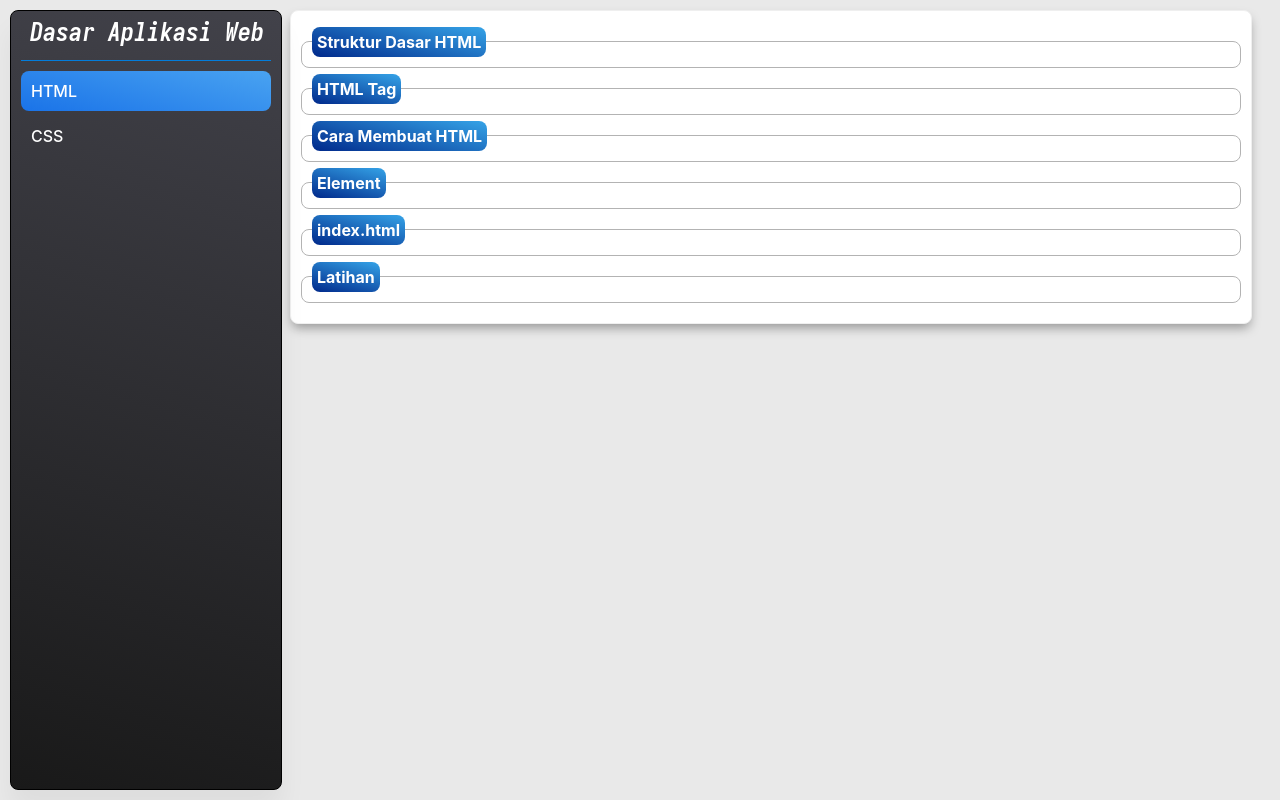
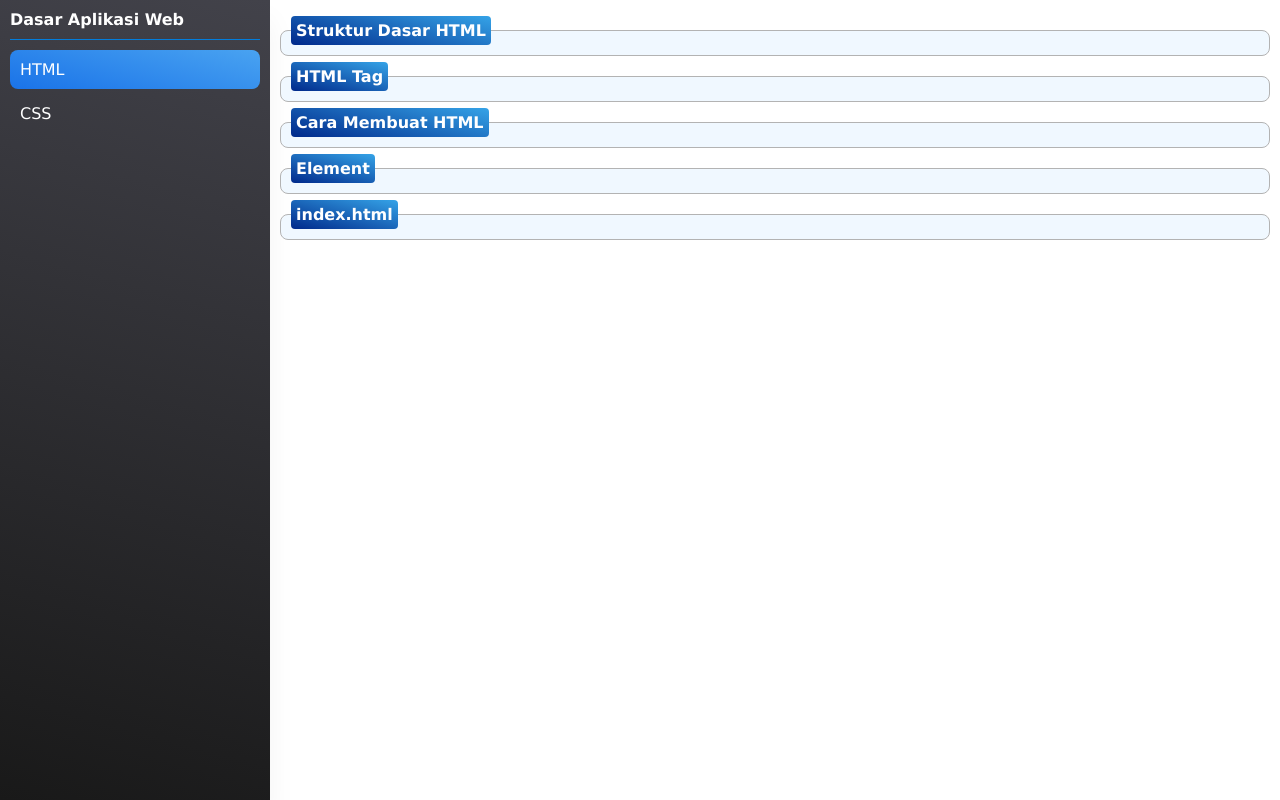
Before and after one commit to finzero/dasar-pemograman-web, a React (Vite) app: page /html in a window 1280 px wide. Built offline with nearby package versions, Linux system fonts and the light colour scheme.

Commit message:
Update Style & Layout

```diff
--- a/src/App.css
+++ b/src/App.css
@@ -1,13 +1,14 @@
 .sidebar-container {
-  min-height: calc(100vh - 42px);
+  min-height: 100vh;
   width: 250px;
-  margin: 10px;
-  padding: 10px;
-  border-radius: 8px;
-  border: 1px solid #000;
+  padding: 0 10px;
+  /* border: 1px solid #000; */
   box-shadow: rgba(0, 0, 0, 0.05) 0rem 1.25rem 1.6875rem 0rem;
   background: linear-gradient(195deg, rgb(66, 66, 74), rgb(25, 25, 25));
-  position: fixed;
+}
+
+.sidebar-content {
+  padding-top: 10px;
 }
 
 .sidebar-item {
@@ -37,11 +38,10 @@
 }
 
 .content-container {
-  padding: 10px 10px 10px 0;
-  height: 100%;
-  width: calc(100vw - 340px);
-  margin-left: 290px;
+  height: 100vh;
   font-size: 16px;
+  overflow: auto;
+  width: 100%;
 }
 
 .flex {
@@ -53,15 +53,9 @@
 }
 
 .card-content {
-  border: 1px solid #efefef;
-  border-radius: 8px;
-  box-shadow: 0px 6px 11px -2px rgba(0, 0, 0, 0.35);
-  -webkit-box-shadow: 0px 6px 11px -2px rgba(0, 0, 0, 0.35);
-  -moz-box-shadow: 0px 6px 11px -2px rgba(0, 0, 0, 0.35);
   padding: 10px;
-  background: white;
   overflow-y: auto;
-  width: 100%;
+  /* background: #23272f; */
 }
 
 .card-content .materi {
@@ -74,6 +68,7 @@
 
 .w-screen {
   width: 100vw;
+  max-width: 100%;
 }
 
 .h-screen {
@@ -121,7 +116,7 @@ pre {
   font-weight: bold;
   display: table;
   cursor: pointer;
-  border-radius: 8px;
+  border-radius: 4px;
 }
 
 .section {
@@ -130,16 +125,17 @@ pre {
   border: 1px solid #b3b3b3;
   border-radius: 8px;
   padding: 10px;
+  background: aliceblue;
 }
 
 .section > .title {
   margin-top: -25px;
 }
 
-code {
+/* code {
   background: #efefef;
   padding: 2px;
-}
+} */
 
 .mb-1 {
   margin-bottom: 0.5em;
@@ -156,3 +152,7 @@ code {
   padding-right: 4px;
   font-size: 90%;
 }
+
+.text-white {
+  color: white;
+}
--- a/src/components/layout/Sidebar.jsx
+++ b/src/components/layout/Sidebar.jsx
@@ -1,16 +1,17 @@
 import React from 'react';
 import Divider from '../Divider';
 import SidebarItem from './SidebarItem';
-import logo from '../../assets/dasar-aplikasi-web.png';
 
 const Sidebar = () => {
   return (
     <div className="sidebar-container">
-      <div className="text-center">
-        <img src={logo} alt="Logo" />
+      <div className="sidebar-content">
+        <div className="text-white">
+          <b>Dasar Aplikasi Web</b>
+        </div>
+        <Divider />
+        <SidebarItem />
       </div>
-      <Divider />
-      <SidebarItem />
     </div>
   );
 };
--- a/src/index.css
+++ b/src/index.css
@@ -12,10 +12,11 @@ a:hover {
 }
 
 body {
-  margin: 0;
-  display: flex;
+  margin: 0!important;
+  /* display: flex; */
   min-width: 320px;
   min-height: 100vh;
-  background: #e9e9e9;
-  color: #303035;
+  /* background: linear-gradient(195deg, rgb(66, 66, 74), rgb(25, 25, 25)); */
+  /* color: white; */
+  font-family: 'Lucida Sans', 'Lucida Sans Regular', 'Lucida Grande', 'Lucida Sans Unicode', Geneva, Verdana, sans-serif;
 }
--- a/src/pages/Html.jsx
+++ b/src/pages/Html.jsx
@@ -1,6 +1,6 @@
 import React from 'react';
 import SyntaxHighlighter from 'react-syntax-highlighter';
-import { atelierForestLight } from 'react-syntax-highlighter/dist/esm/styles/hljs';
+import { atomOneDarkReasonable } from 'react-syntax-highlighter/dist/esm/styles/hljs';
 
 import folderHtml from '../assets/folder-html.png';
 import element from '../assets/element.png';
@@ -41,7 +41,7 @@ const Html = () => {
           </p>
           <SyntaxHighlighter
             language="html"
-            style={atelierForestLight}
+            style={atomOneDarkReasonable}
             showInlineLineNumbers
             wrapLongLines
           >
@@ -206,7 +206,7 @@ const Html = () => {
         <div className="materi">
           <SyntaxHighlighter
             language="html"
-            style={atelierForestLight}
+            style={atomOneDarkReasonable}
             showInlineLineNumbers
             wrapLongLines
           >
@@ -214,13 +214,13 @@ const Html = () => {
           </SyntaxHighlighter>
           Kalian bisa copy code di atas, kemudian save dengan nama
           <b> [nama_file].html</b>, misal <b> contact.html</b>
-          <h3>Best Practice</h3>
+          <h3>Beberapa hal yang perlu diperhatikan</h3>
           <hr />
           <div>
             <b>1. Gunakan Huruf Kecil untuk tag</b>
             <SyntaxHighlighter
               language="html"
-              style={atelierForestLight}
+              style={atomOneDarkReasonable}
               showInlineLineNumbers
               wrapLongLines
             >
@@ -235,7 +235,7 @@ const Html = () => {
             <b>2. Pastikan Tag ditutup dengan benar</b>
             <SyntaxHighlighter
               language="html"
-              style={atelierForestLight}
+              style={atomOneDarkReasonable}
               showInlineLineNumbers
               wrapLongLines
             >
@@ -319,19 +319,6 @@ const Html = () => {
           </p>
         </div>
       </section>
-      <section className="section">
-        <div className="title" onClick={() => openMateri(5)}>
-          Latihan
-        </div>
-        <div className="materi">
-          <p>Buatlah daftar seperti ini</p>
-          <img src={tabelBuku} alt="" />
-          <div>
-            ketika judul di klik maka akan membuka website mengenai buku
-            tersebut (link bebas)
-          </div>
-        </div>
-      </section>
     </div>
   );
 };
```
